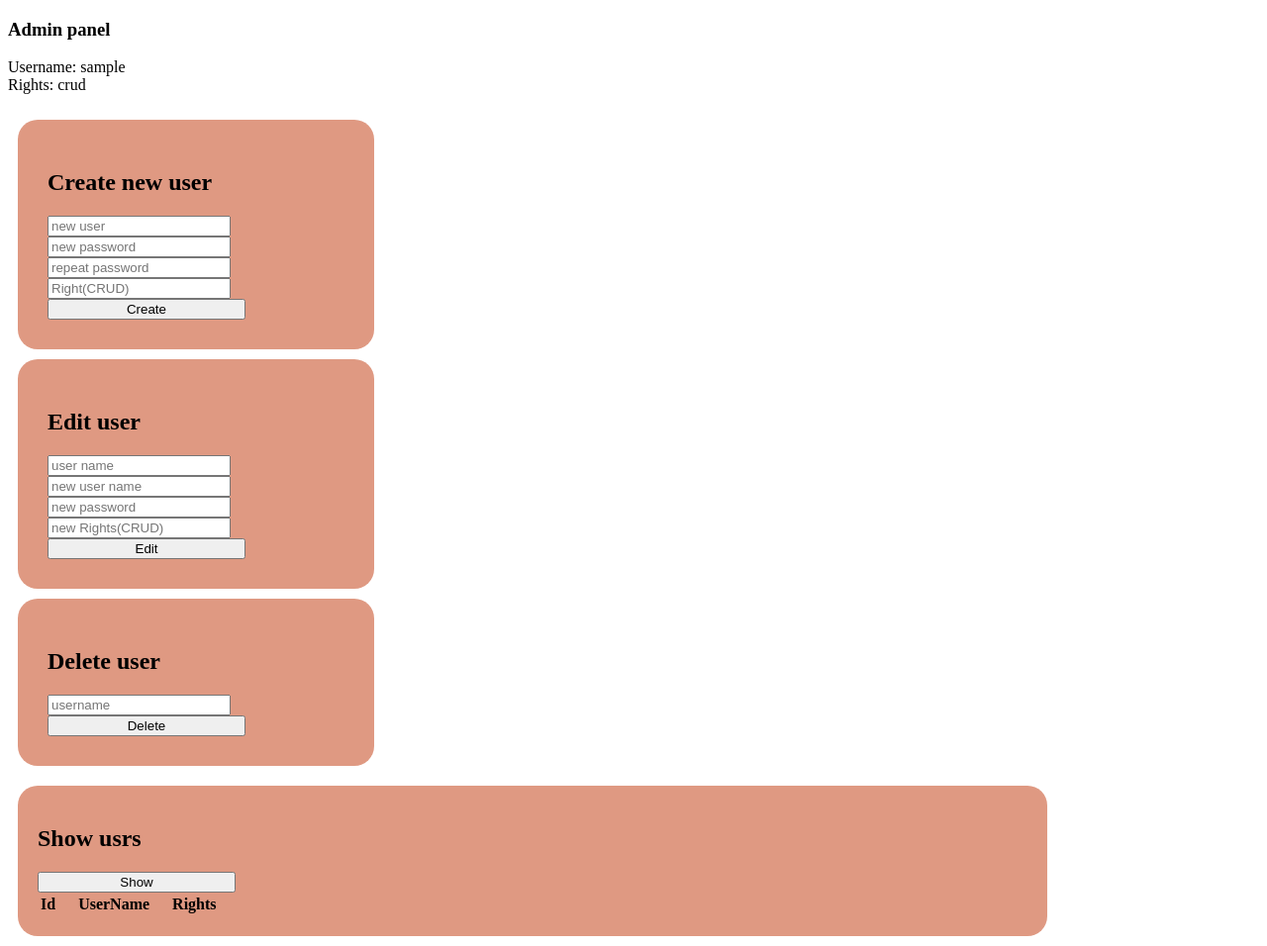
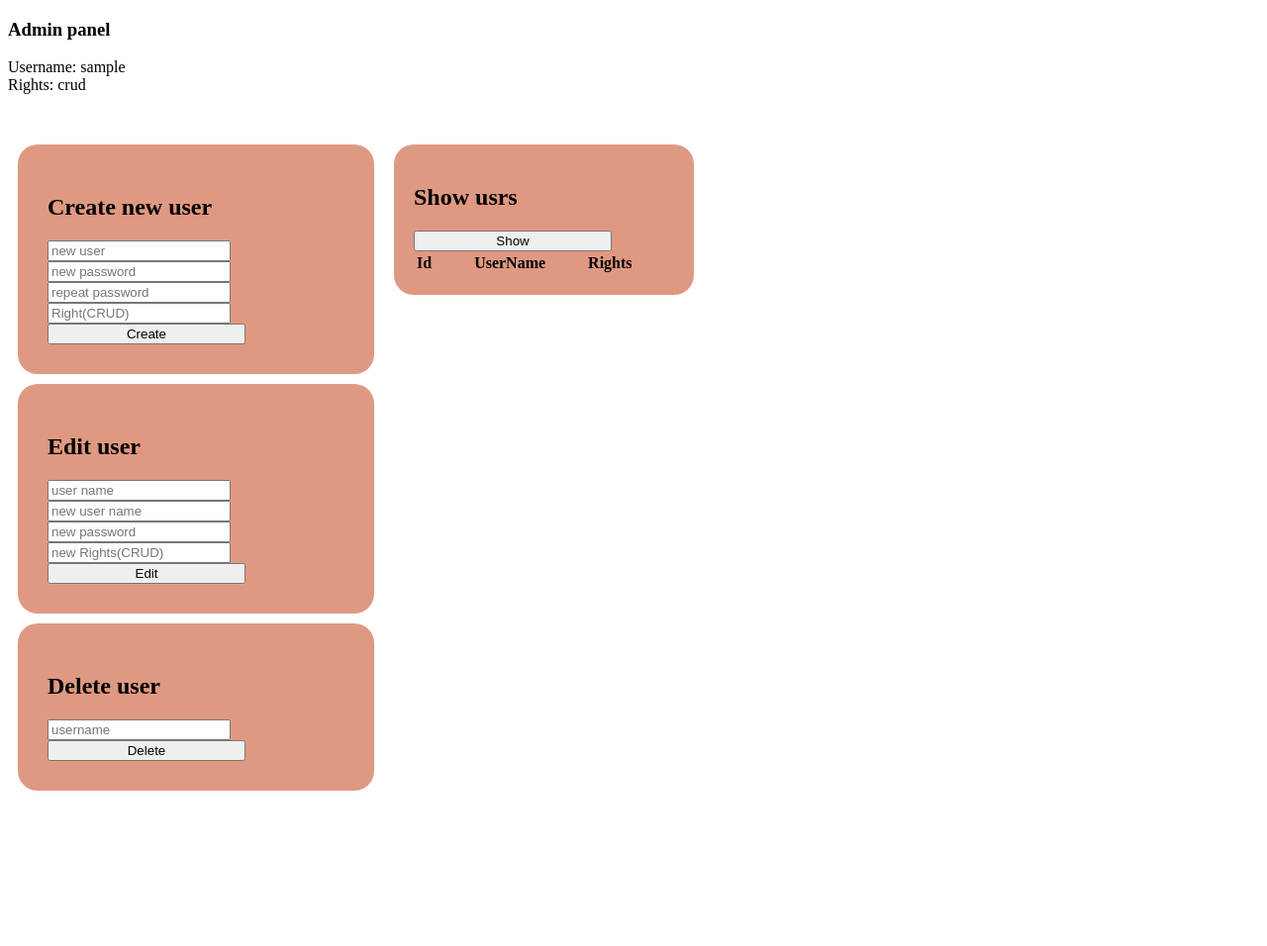
Before and after one commit to gabrielw33/WSaC, a Flask app: page /admin in a window 1280 px wide. Shown: the whole page at 99% size. After the commit the page ends 799 px from the top, so only its background shows below. Run offline with Flask 2, Linux system fonts and the light colour scheme; the visitor is signed in with stand-in values (Sample User, id 1); lists and menus that the app fills with data are empty.

Commit message:
fix add user bug, style error ,  codestyle

```diff
--- /dev/null
+++ b/app/SC.txt
@@ -0,0 +1 @@
+1614567790183496
--- a/app/admin.py
+++ b/app/admin.py
@@ -3,17 +3,18 @@ import hashlib as hs
 import os
 import sqlite3
 from getpass import getpass
-
 import passlib.hash as ps
 from Crypto.Cipher import AES
-
 from flask import (Flask, flash, g, redirect, render_template, request,
                    send_file, session, url_for)
 from json_to_xml import Json_to_xml
 from url_to_json import Url_to_json
 
 Show_cliked = False
-Sacredcode = '1614567790183496'
+f = open('SC.txt')
+Sacredcode = str(f.read())
+f.close()
+
 app = Flask(__name__)
 
 app.config.update(dict(
@@ -200,15 +201,23 @@ def create():
             flash('complete the required forms')
             return redirect(url_for('admin'))
 
+        if user_name in session['db']:
+            flash('complete the required forms')
+            return redirect(url_for('admin'))
+
         if password == re_password:
 
             password = savedata.encrypthash(password)
             user_name = savedata.encryptlog(user_name, Sacredcode)
+            try:
+                db = get_db()
+                db.execute('INSERT INTO users VALUES (?,?,?,?);',
+                           [None, user_name, password, rights])
+                db.commit()
+            except sqlite3.IntegrityError:
+                flash('such user already exists')
+                return redirect(url_for('admin'))
 
-            db = get_db()
-            db.execute('INSERT INTO users VALUES (?,?,?,?);',
-                       [None, user_name, password, rights])
-            db.commit()
         return redirect(url_for('read_db_on_begin'))
     return redirect(url_for('admin'))
 
--- a/app/static/styleadmin.css
+++ b/app/static/styleadmin.css
@@ -21,7 +21,7 @@
     float: left;
     margin: 10px;
     padding: 20px;
-    width: 1000px;
+    width: auto;
     height: auto;
     background-color:rgb(223, 153, 130);;
     border-radius: 20px;
@@ -57,10 +57,10 @@ button{
 .error {
     font-family: monospace;
     font-size: 15px;
-    height: 50px ;
+    height: 25px ;
     color: #ff6600;
   }
 th,td{
-    padding-right: 20px;
+    padding-right: 40px;
     text-align: left;
 }
--- a/app/templates/admin.html
+++ b/app/templates/admin.html
@@ -18,11 +18,11 @@
         Rights: {{ session['rights'] }}
     </p>
 
-
-    {% for message in get_flashed_messages() %}
-    <div class="error">{{ message }}</div>
-    {% endfor %}
-
+    <div class="error">
+        {% for message in get_flashed_messages() %}
+        {{ message }}
+        {% endfor %}
+    </div>
     <div id="contener">
 
 
@@ -81,9 +81,9 @@
 
         <table>
             <tr>
-            <th>Id </th>
-            <th>UserName </th>
-            <th>Rights </th>
+                <th>Id </th>
+                <th>UserName </th>
+                <th>Rights </th>
             </tr>
             {% for x in range(len) %}
             <tr>
```
Also changed, not shown: .travis.yml, 1 other file.
